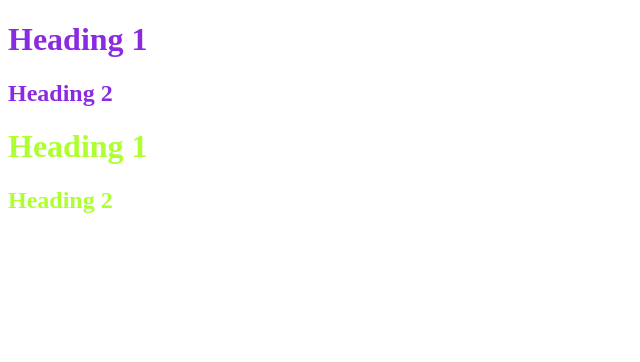
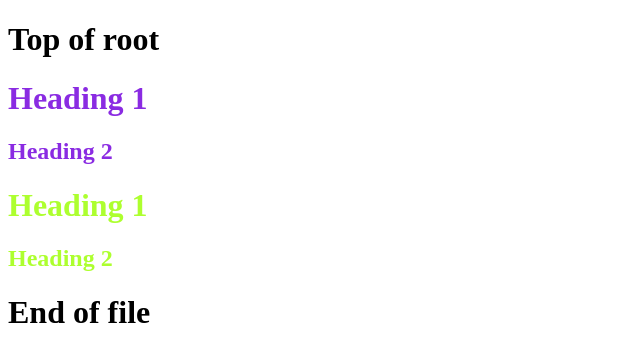
Before and after one commit to adeebafatima/Namaste-React-Course, a React (Vite) app: page / in a window 1280 px wide. Shown: the top 362 px of the page, without its empty margins (0-640 px from the left). Built offline with nearby package versions, Linux system fonts and the light colour scheme.

Commit message:
React will overwrite everything inside root and

```diff
--- a/index.html
+++ b/index.html
@@ -7,7 +7,9 @@
     <link rel="stylesheet" href="./styles.css" />
   </head>
   <body>
-    <div id="root"></div>
+    <div id="top"><h1>Top of root</h1></div>
+    <div id="root"><h1 id="toBeReplacedHeading">This will be replaced</h1></div>
+    <div id="top"><h1>End of file</h1></div>
     <script type= "module" src="./App.js"></script>
   </body>
 </html>
--- a/styles.css
+++ b/styles.css
@@ -6,3 +6,7 @@
 #child2 {
     color: greenyellow;
   }
+
+  #toBeReplacedHeading {
+    color: red;
+  }
```
